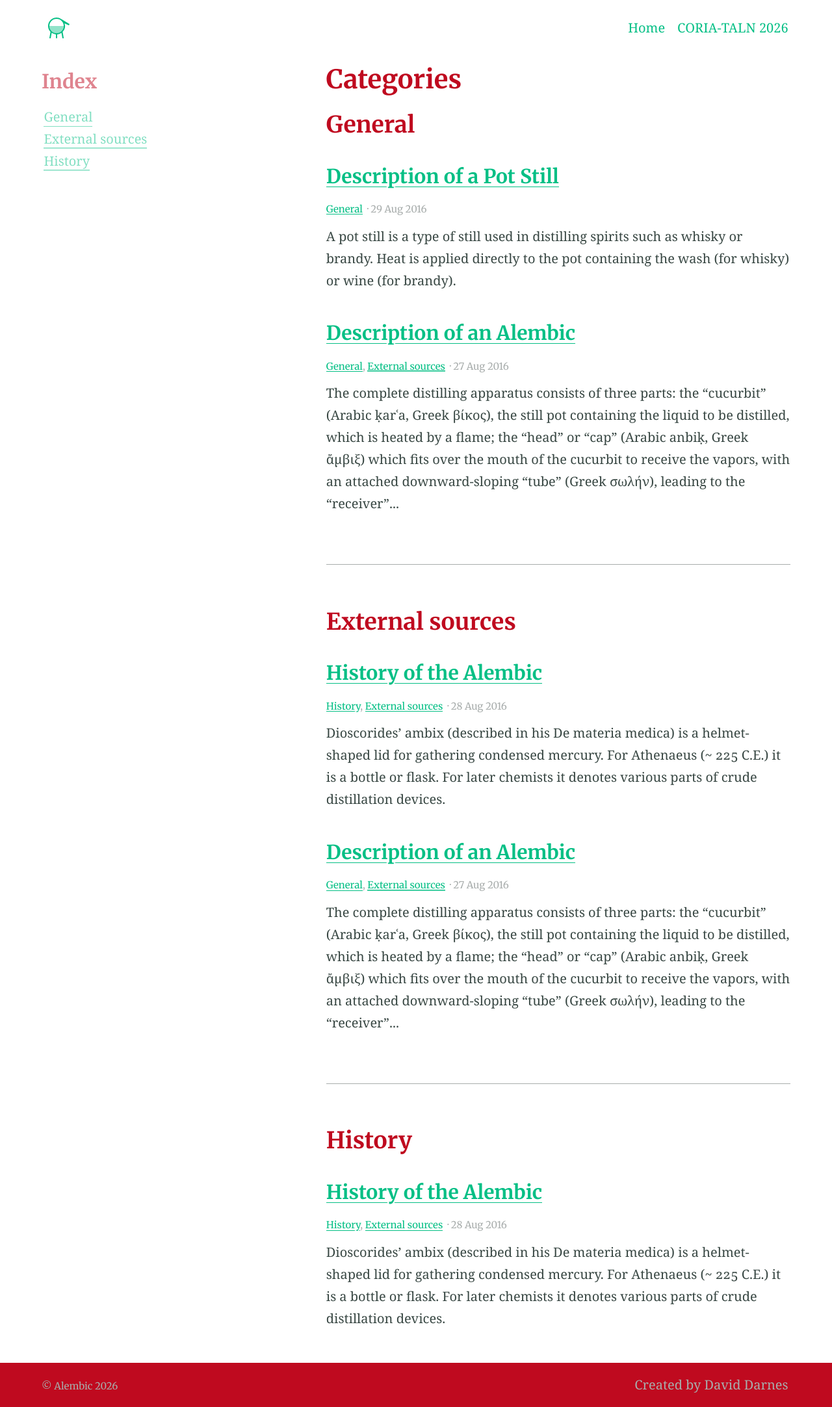
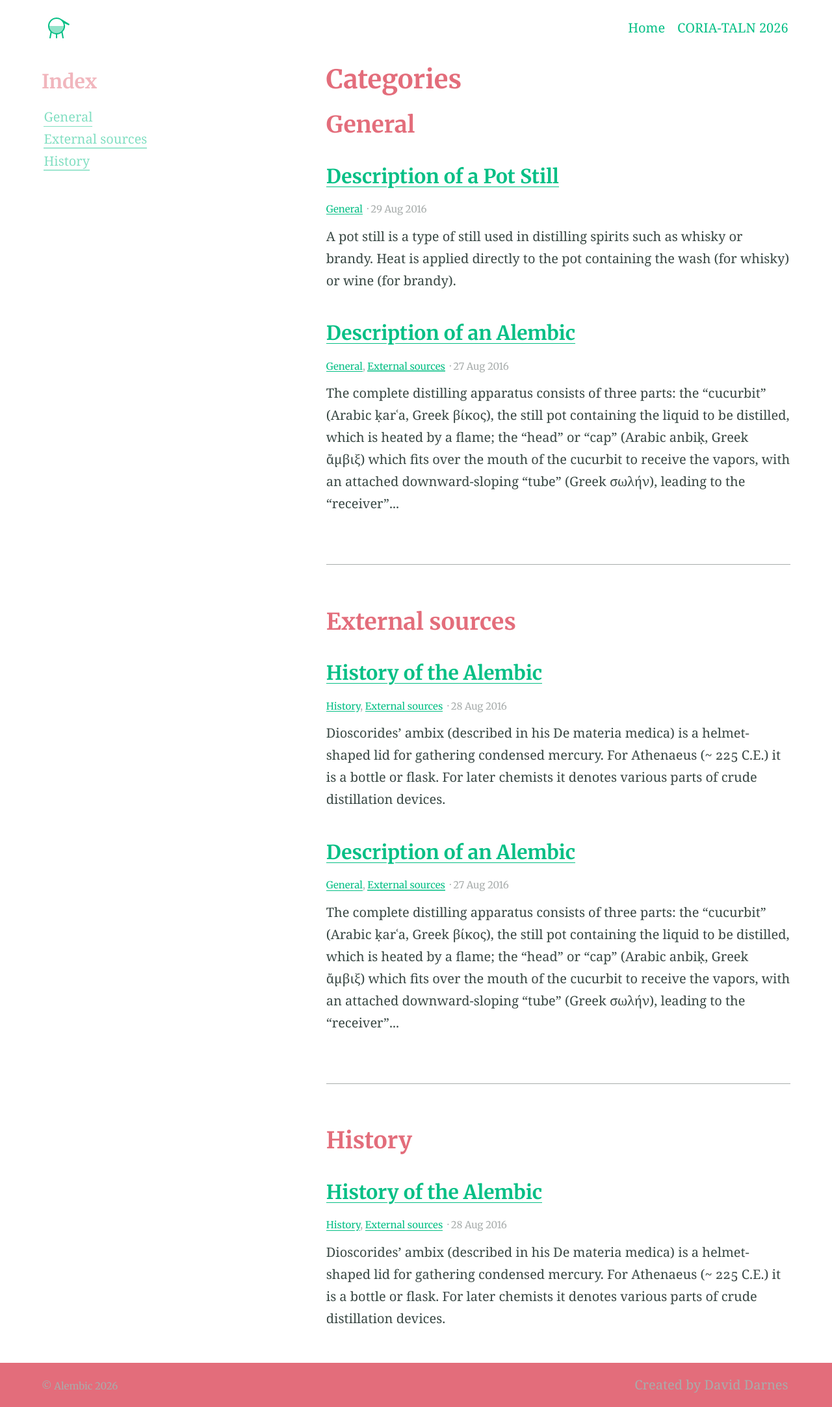
Before and after one commit to arts-workshop/arts-workshop.github.io, a Jekyll site: the page built from categories.md, in a window 1280 px wide. Shown: the whole page at 65% size. Built offline with Jekyll 4.4.1, drawn with Linux system fonts in a browser that asks for light colours.

Commit message:
change heading color

```diff
--- a/_sass/_settings.scss
+++ b/_sass/_settings.scss
@@ -5,7 +5,7 @@ $featureBackgroundColour: #f9fafa !default;
 $accentColour: #05bf85 !default;
 
 // Text colours
-$headingColour: #BF0A1F !default;
+$headingColour: #E36D7B !default;
 $bodyColour: #384743 !default;
 $linkColour: #05bf85 !default;
 $hoverColour: #008000 !default;
```
